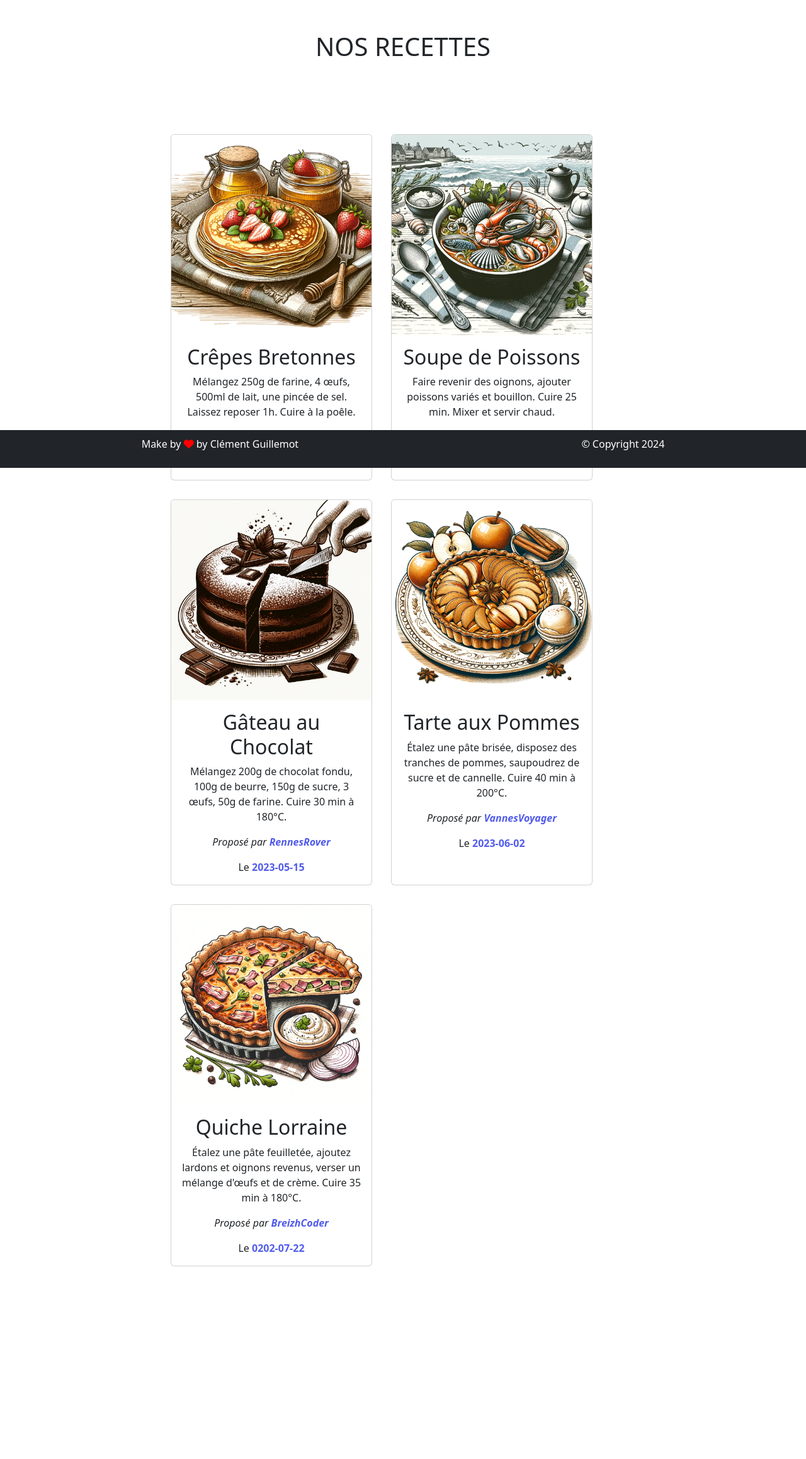
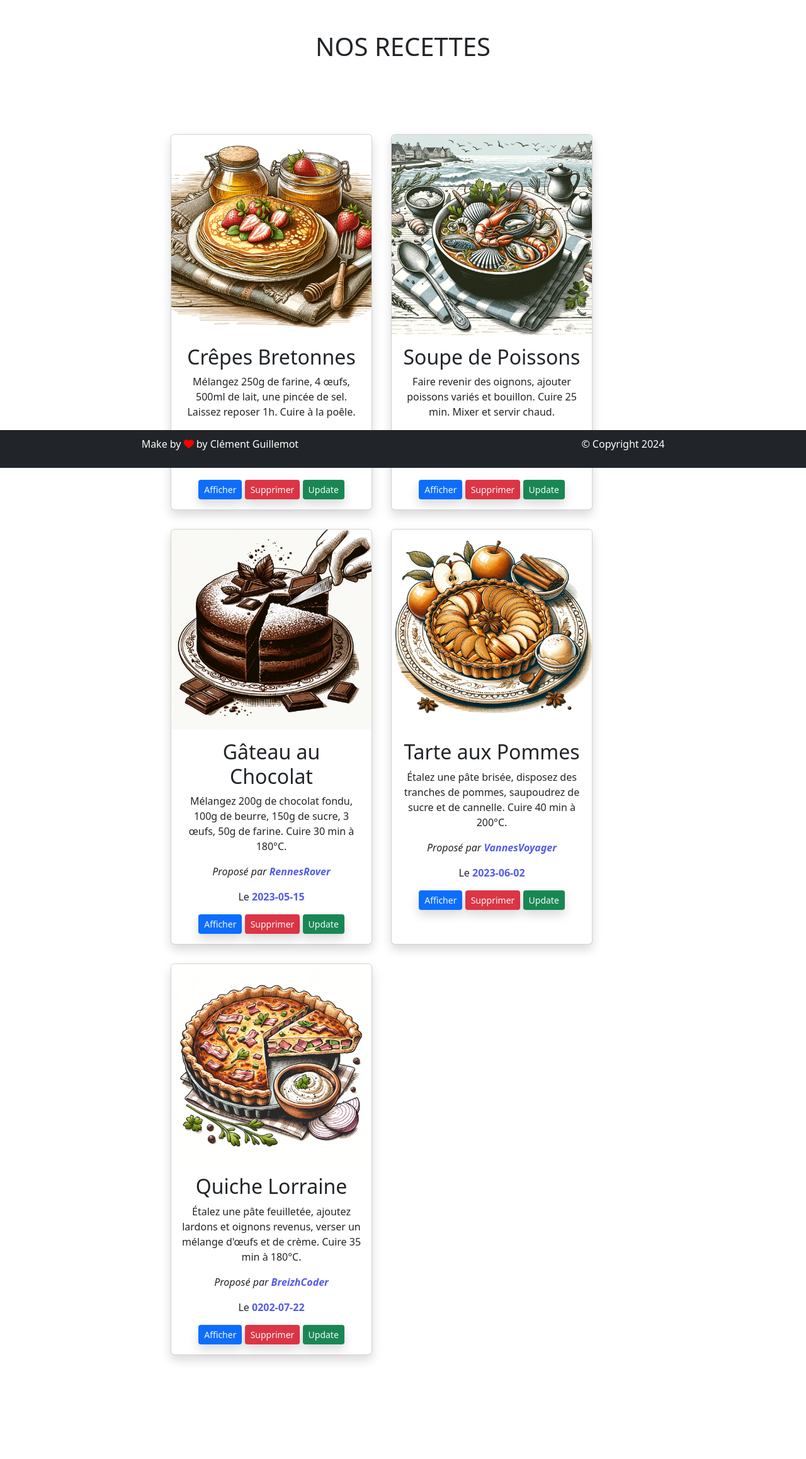
Before and after one commit to GuillemotClement/LEARN_RecetteMagique-PHP, a PHP site: page /requette_recipes.php in a window 1280 px wide. Shown: the part 57-2374 px from the top of the page at 63% size. Before the commit the page ends 2233 px from the top, so only its background shows below. Run offline with PHP 8.4, Linux system fonts and the light colour scheme; data comes from the database, SQL or seed files in the repository; some libraries are stand-ins or nearby versions.

Commit message:
Ajout des btn pour agir sur les recettes

```diff
--- a/requette_recipes.php
+++ b/requette_recipes.php
@@ -13,15 +13,21 @@ require_once('header.php');
 
 <main>
     <h1 class="uppercase">Nos recettes</h1>
-    <div class="ctn-card">
+    <div class="ctn-card ">
         <?php foreach($recipes as $recipe): ?>
-            <div class="card">
+            <div class="card shadow">
                 <img src="<?= $recipe['pic'];?>" alt="illustration de la recette" class="card-img-top">
                 <div class="card-body">
                     <h2 class="card-title"><?= $recipe['name_recipe']; ?></h2>
                     <p class="card-text"><?= $recipe['order_recipe']; ?> </p>
                     <p class="card-text italic">Proposé par <span class="bold blue"><?= $recipe['author']; ?></span></p>
                     <p class="card-text fs-6">Le <span class="bold blue"><?= $recipe['date_creation_recipe']; ?></span></p>
+                    <div class="ctn_btn">
+                        <a href="" class="btn btn-sm bg-primary shadow text-light">Afficher</a>
+                        <a href="" class="btn btn-sm bg-danger shadow text-light">Supprimer</a>
+                        <a href="" class="btn btn-sm bg-success shadow text-light">Update</a>
+                    </div>
+
                 </div>
             </div>
         <?php endforeach; ?>
--- a/submit_new_recipes.php
+++ b/submit_new_recipes.php
@@ -48,6 +48,11 @@ require_once('header.php');
                 <td class="text-center border"><?=$recipe['order_recipe'];?></td>
                 <td class="text-center border"><?=$recipe['date_creation_recipe'];?></td>
                 <td class="text-center border"><?=$recipe['available'];?></td>
+                <td>
+                    <a href="" class="btn">Afficher</a>
+                    <a href="" class="btn">Supprimer</a>
+                    <a href="" class="btn">Update</a>
+                </td>
             </tr>
             <?php endforeach;?>
         </tbody>
```
Also changed, not shown: ressource/placeholderPic.png (added).
